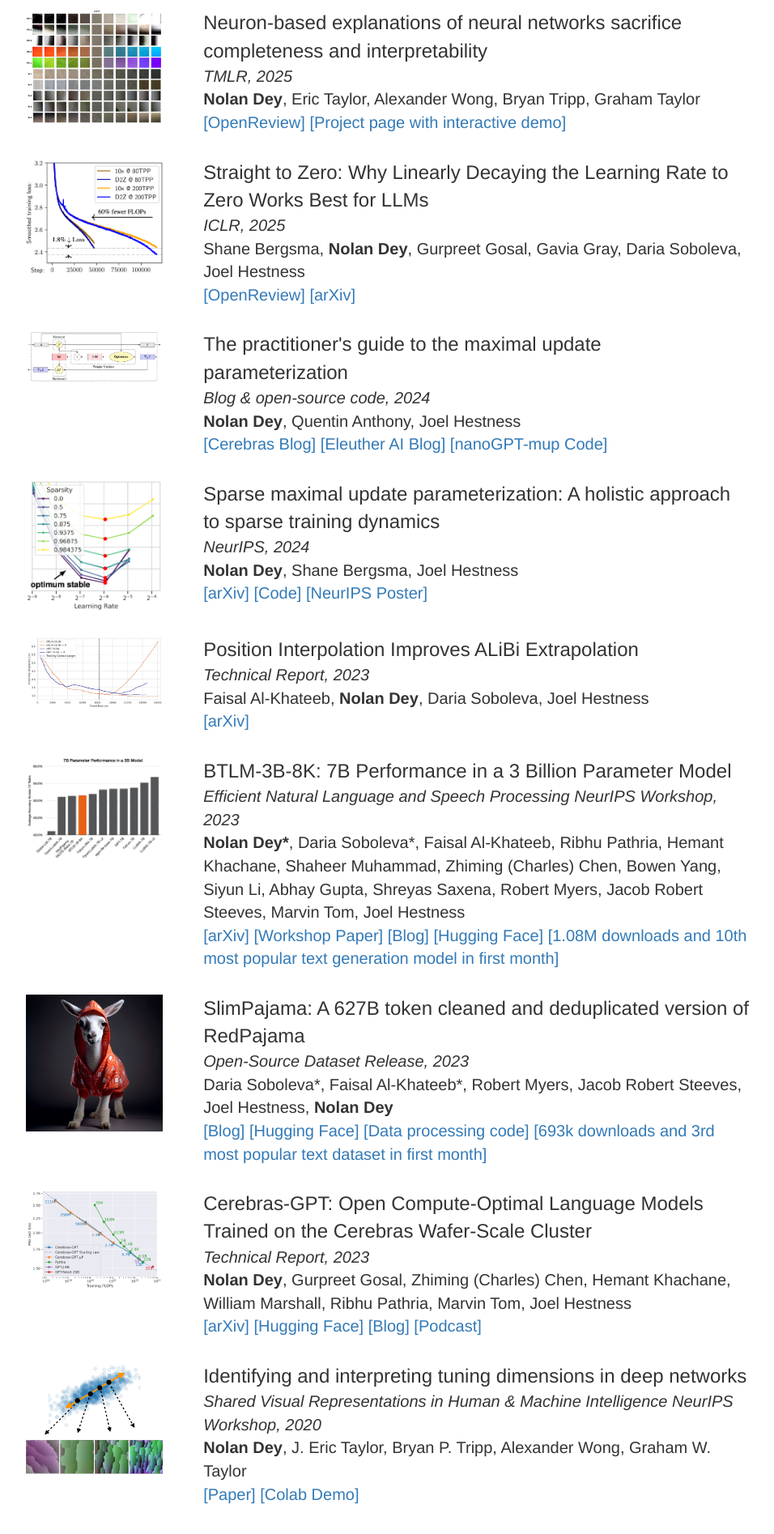
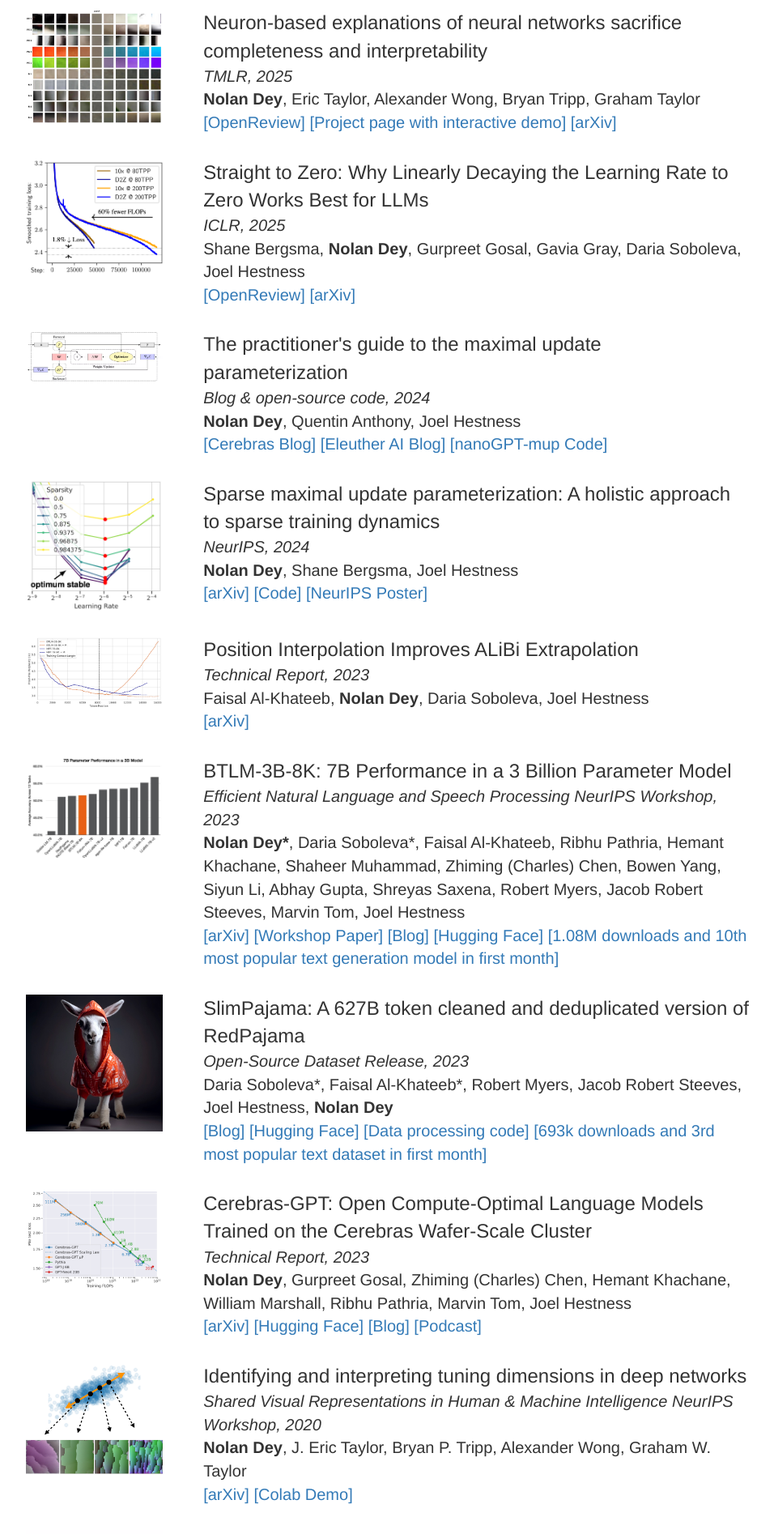
Before and after one commit to ndey96/ndey96.github.io, a plain HTML site: page index.html in a window 1280 px wide. Shown: the part 620-2514 px from the top of the page at 81% size, without its empty margins (160-1116 px from the left). Drawn offline with Linux system fonts and the light colour scheme.

Commit message:
Add pca xai arxiv

```diff
--- a/index.html
+++ b/index.html
@@ -43,7 +43,7 @@
                 <div class="project-title">Neuron-based explanations of neural networks sacrifice completeness and interpretability</div>
                 <div class="project-venue">TMLR, 2025</div>
                 <div class="project-authors"><span class='project-authors-me'>Nolan Dey</span>, Eric Taylor, Alexander Wong, Bryan Tripp, Graham Taylor</div>
-                <div class="project-links"><a href='https://openreview.net/forum?id=UWNa9Pv6qA' target="_blank">[OpenReview]</a> <a href='https://ndey96.github.io/neuron-explanations-sacrifice/' target="_blank">[Project page with interactive demo]</a></div>
+                <div class="project-links"><a href='https://openreview.net/forum?id=UWNa9Pv6qA' target="_blank">[OpenReview]</a> <a href='https://ndey96.github.io/neuron-explanations-sacrifice/' target="_blank">[Project page with interactive demo]</a> <a href='https://arxiv.org/abs/2011.03043' target="_blank">[arXiv]</a></div>
             </div>
         </div>
         <div class="project">
@@ -144,7 +144,7 @@
                 <div class="project-title">Identifying and interpreting tuning dimensions in deep networks</div>
                 <div class="project-venue">Shared Visual Representations in Human & Machine Intelligence NeurIPS Workshop, 2020</div>
                 <div class="project-authors"><span class='project-authors-me'>Nolan Dey</span>, J. Eric Taylor, Bryan P. Tripp, Alexander Wong, Graham W. Taylor</div>
-                <div class="project-links"><a href='https://arxiv.org/abs/2011.03043' target="_blank">[Paper]</a> <a href='https://tinyurl.com/tuning-dimensions-svrhm' target="_blank">[Colab Demo]</a></div>
+                <div class="project-links"><a href='https://arxiv.org/abs/2011.03043v2' target="_blank">[arXiv]</a> <a href='https://tinyurl.com/tuning-dimensions-svrhm' target="_blank">[Colab Demo]</a></div>
             </div>
         </div>
         <div class="project">
```
Also changed, not shown: 1 other file.
